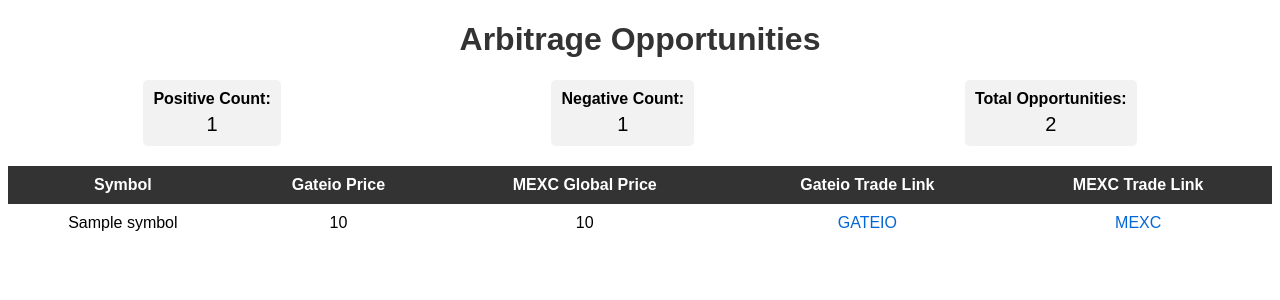
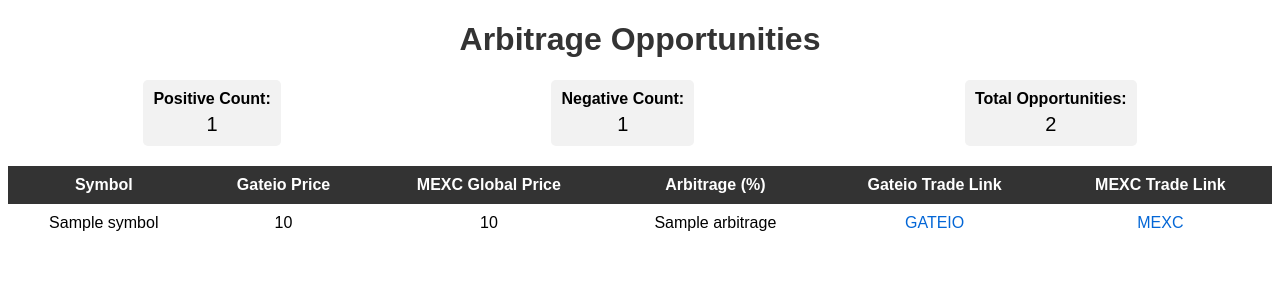
Before and after one commit to mailmaincoinsily/coinsilysite, a Flask app: template templates/index.html in a window 1280 px wide. Shown: the top 300 px of the page. Run offline with Flask 3, Linux system fonts and the light colour scheme; the template is opened without the code that fills it: most values are stand-ins (such as "Sample title", 1, 10 or a date in 2020).

Commit message:
Update index.html

```diff
--- a/templates/index.html
+++ b/templates/index.html
@@ -26,6 +26,7 @@
                 <th>Symbol</th>
                 <th>Gateio Price</th>
                 <th>MEXC Global Price</th>
+                <th>Arbitrage (%)</th>
                 <th>Gateio Trade Link</th>
                 <th>MEXC Trade Link</th>
             </tr>
@@ -36,6 +37,7 @@
                     <td>{{ item.symbol }}</td>
                     <td>{{ item.gateio_price }}</td>
                     <td>{{ item.mexc_price }}</td>
+                    <td>{{ item.arbitrage }}</td>
                     <td><a href="{{ item.gateio_trade_link }}" target="_blank">GATEIO</a></td>
                     <td><a href="{{ item.mexc_trade_link }}" target="_blank">MEXC</a></td>
                 </tr>
```
